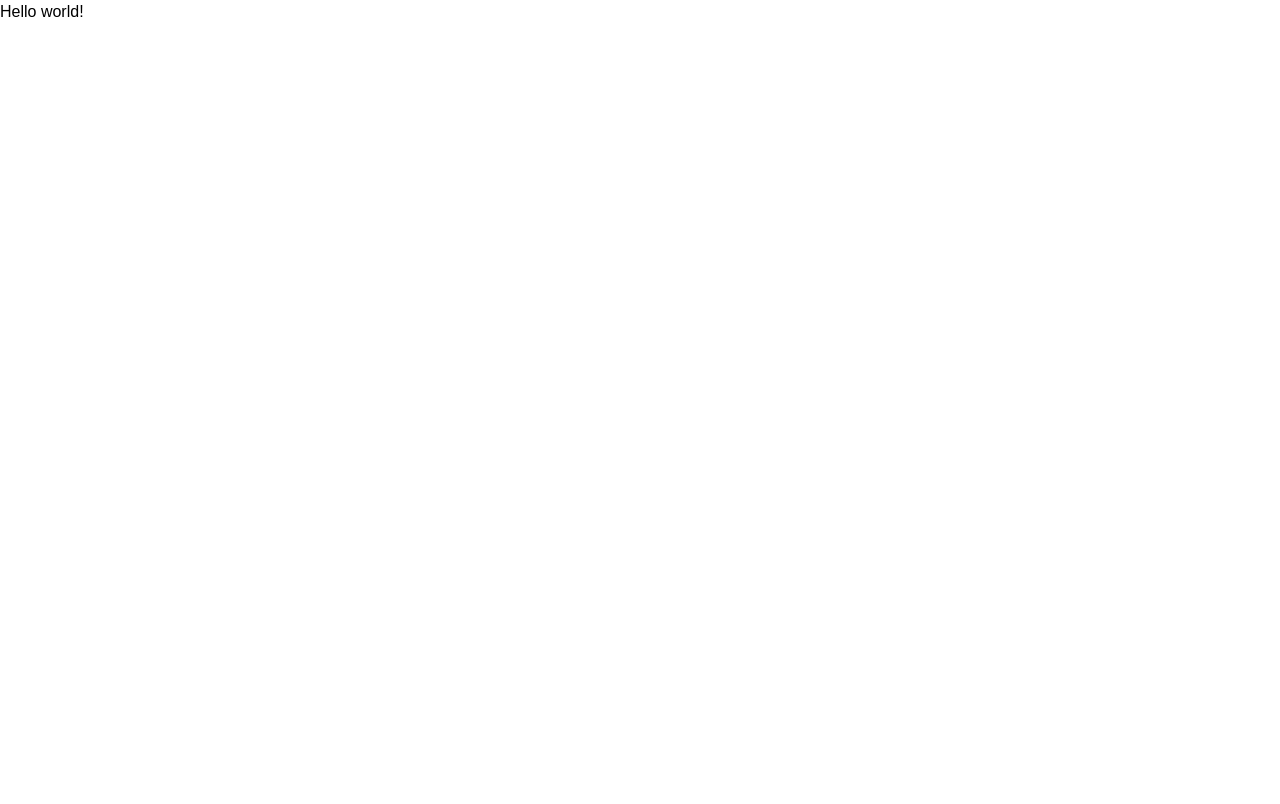
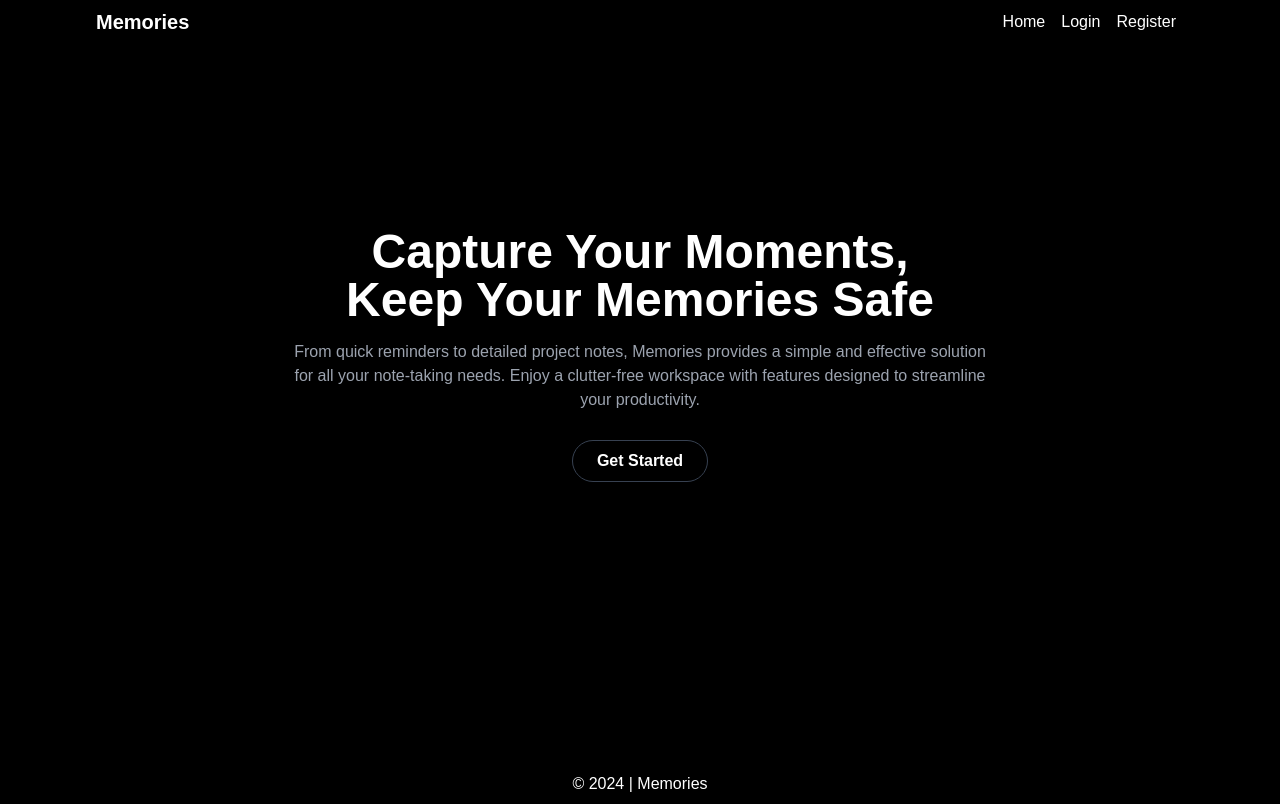
Before and after one commit to Kr-Upendra/echoes, a React (Vite) app in the folder frontend/: page / in a window 1280 px wide. Built offline with nearby package versions, Linux system fonts and the light colour scheme.

Commit message:
completes hero section

```diff
--- a/frontend/src/App.css
+++ b/frontend/src/App.css
@@ -1,3 +1,8 @@
 body {
   font-family: "Exo 2 Variable", sans-serif;
 }
+
+*::selection {
+  color: #ffffff;
+  background-color: rgb(3, 114, 77);
+}
--- a/frontend/src/App.tsx
+++ b/frontend/src/App.tsx
@@ -1,11 +1,27 @@
 import "./App.css";
+import {
+  createBrowserRouter,
+  Route,
+  createRoutesFromElements,
+  RouterProvider,
+} from "react-router-dom";
+import Home from "./pages/Home";
+import Login from "./pages/Login";
+import Register from "./pages/Register";
+import RootLayout from "./layouts/RootLayout";
+
+const router = createBrowserRouter(
+  createRoutesFromElements(
+    <Route path="/" element={<RootLayout />}>
+      <Route index element={<Home />} />
+      <Route path="login" element={<Login />} />
+      <Route path="register" element={<Register />} />
+    </Route>
+  )
+);
 
 function App() {
-  return (
-    <>
-      <h1>Hello world!</h1>
-    </>
-  );
+  return <RouterProvider router={router} />;
 }
 
 export default App;
--- /dev/null
+++ b/frontend/src/components/footer/Footer.tsx
@@ -0,0 +1,7 @@
+export default function Footer() {
+  return (
+    <footer className="text-center py-2">
+      <span className="text-white">&copy; 2024 | Memories</span>
+    </footer>
+  );
+}
--- /dev/null
+++ b/frontend/src/components/header/Header.tsx
@@ -0,0 +1,22 @@
+import { Link } from "react-router-dom";
+
+export default function Header() {
+  return (
+    <header className="flex items-center py-2 px-24 lg:px-16 md:px-10 sm:px-6 xs:px-4">
+      <h1 className="text-xl mr-auto font-bold text-white">
+        <Link to="/">Memories</Link>
+      </h1>
+      <nav className="">
+        <Link className="mx-2 text-white font-medium" to="/">
+          Home
+        </Link>
+        <Link className="mx-2 text-white font-medium" to="/login">
+          Login
+        </Link>
+        <Link className="mx-2 text-white font-medium" to="/register">
+          Register
+        </Link>
+      </nav>
+    </header>
+  );
+}
--- /dev/null
+++ b/frontend/src/containers/Hero.tsx
@@ -0,0 +1,26 @@
+import { Link } from "react-router-dom";
+
+export default function Hero() {
+  return (
+    <section id="hero" className="py-2 min-h-[90vh]">
+      <div className="flex flex-col items-center">
+        <h1 className="mt-44 sm:mt-40 xs:mt-36 text-5xl sm:text-2xl text-center font-bold text-white">
+          <span>Capture Your Moments,</span> <br />{" "}
+          <span>Keep Your Memories Safe</span>
+        </h1>
+        <p className="max-w-[700px] my-4 text-center sm:w-full text-gray-400">
+          From quick reminders to detailed project notes, Memories provides a
+          simple and effective solution for all your note-taking needs. Enjoy a
+          clutter-free workspace with features designed to streamline your
+          productivity.
+        </p>
+        <Link
+          to="/register"
+          className="border mt-3 py-2 px-6 border-gray-700 text-white font-semibold rounded-full"
+        >
+          Get Started
+        </Link>
+      </div>
+    </section>
+  );
+}
--- /dev/null
+++ b/frontend/src/layouts/RootLayout.tsx
@@ -0,0 +1,15 @@
+import { Outlet } from "react-router-dom";
+import Header from "../components/header/Header";
+import Footer from "../components/footer/Footer";
+
+export default function RootLayout() {
+  return (
+    <div className="min-h-screen h-full w-full bg-black text-gray-300">
+      <Header />
+      <main className="px-24 lg:px-16 md:px-10 sm:px-6 xs:px-4">
+        <Outlet />
+      </main>
+      <Footer />
+    </div>
+  );
+}
--- a/frontend/src/pages/Home.tsx
+++ b/frontend/src/pages/Home.tsx
@@ -1,13 +1,9 @@
+import Hero from "../containers/Hero";
+
 export default function Home() {
   return (
-    <div>
-      <h1>Home Page</h1>
-      <p>
-        Lorem, ipsum dolor sit amet consectetur adipisicing elit. Odio dicta
-        asperiores rerum deleniti vitae cum magnam id ipsum, dignissimos hic
-        debitis velit? Deserunt natus tenetur veritatis architecto illum
-        cupiditate nisi.
-      </p>
-    </div>
+    <>
+      <Hero />
+    </>
   );
 }
```
